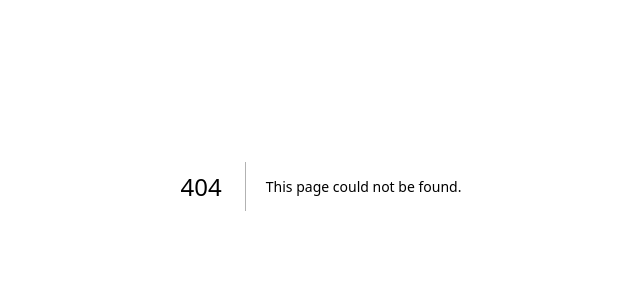
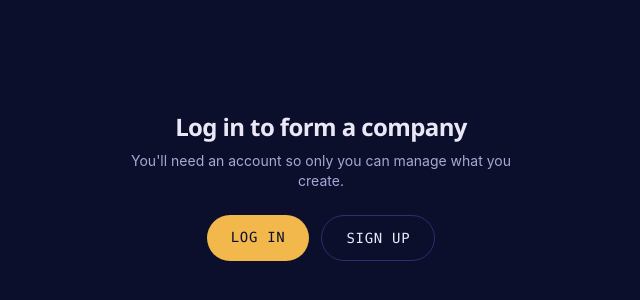
Before and after one commit to Omorazojie/nexus-hq, a Next.js app: page /start in a window 1280 px wide. Before the commit this address had no page. Shown: the part 214-514 px from the top of the page, without its empty margins (319-959 px from the left). Built offline with nearby package versions, Linux system fonts and the light colour scheme; no server answers.

Commit message:
Add files via upload

```diff
--- a/start-page.tsx
+++ b/src/app/start/page.tsx
@@ -1,8 +1,9 @@
 "use client";
 
-import { useState, type FormEvent } from "react";
+import { useEffect, useState, type FormEvent } from "react";
 import { useRouter } from "next/navigation";
 import { supabase } from "@/lib/supabase";
+import type { User } from "@supabase/supabase-js";
 
 function slugify(input: string) {
   const base = input
@@ -16,10 +17,20 @@ function slugify(input: string) {
 
 export default function StartPage() {
   const router = useRouter();
+  const [user, setUser] = useState<User | null>(null);
+  const [checkingAuth, setCheckingAuth] = useState(true);
+
   const [name, setName] = useState("");
   const [mission, setMission] = useState("");
   const [loading, setLoading] = useState(false);
   const [error, setError] = useState("");
+
+  useEffect(() => {
+    supabase.auth.getUser().then(({ data }) => {
+      setUser(data.user);
+      setCheckingAuth(false);
+    });
+  }, []);
 
   async function handleSubmit(e: FormEvent) {
     e.preventDefault();
@@ -27,6 +38,10 @@ export default function StartPage() {
 
     if (!name.trim()) {
       setError("Please enter a company name.");
+      return;
+    }
+    if (!user) {
+      setError("Please log in first.");
       return;
     }
 
@@ -37,6 +52,7 @@ export default function StartPage() {
       slug,
       name: name.trim(),
       mission: mission.trim() || null,
+      owner_id: user.id,
     });
 
     setLoading(false);
@@ -47,6 +63,44 @@ export default function StartPage() {
     }
 
     router.push(`/c/${slug}`);
+  }
+
+  if (checkingAuth) {
+    return (
+      <main className="flex min-h-screen items-center justify-center bg-ink text-text-dim">
+        <p className="font-mono text-sm">Loading…</p>
+      </main>
+    );
+  }
+
+  if (!user) {
+    return (
+      <main className="flex min-h-screen items-center justify-center bg-ink px-6 text-text">
+        <div className="w-full max-w-sm text-center">
+          <h1 className="font-display text-2xl font-semibold tracking-tight">
+            Log in to form a company
+          </h1>
+          <p className="mt-2 text-sm text-text-dim">
+            You&apos;ll need an account so only you can manage what you
+            create.
+          </p>
+          <div className="mt-6 flex justify-center gap-3">
+            <a
+              href="/login"
+              className="rounded-full bg-lamp px-6 py-3 font-mono text-sm font-medium uppercase tracking-wider text-ink"
+            >
+              Log in
+            </a>
+            <a
+              href="/signup"
+              className="rounded-full border border-line px-6 py-3 font-mono text-sm font-medium uppercase tracking-wider text-text"
+            >
+              Sign up
+            </a>
+          </div>
+        </div>
+      </main>
+    );
   }
 
   return (
```
